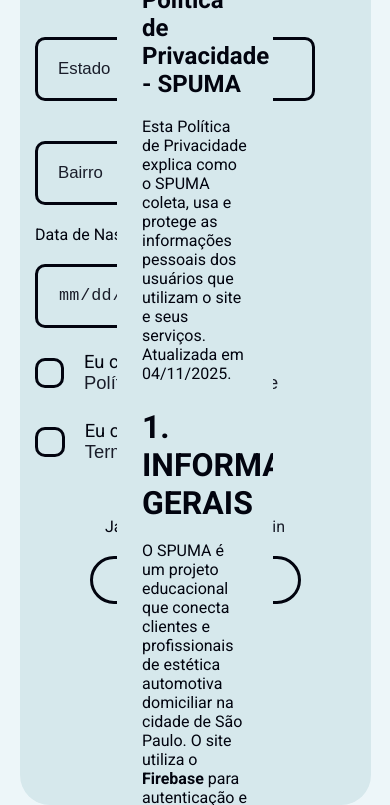
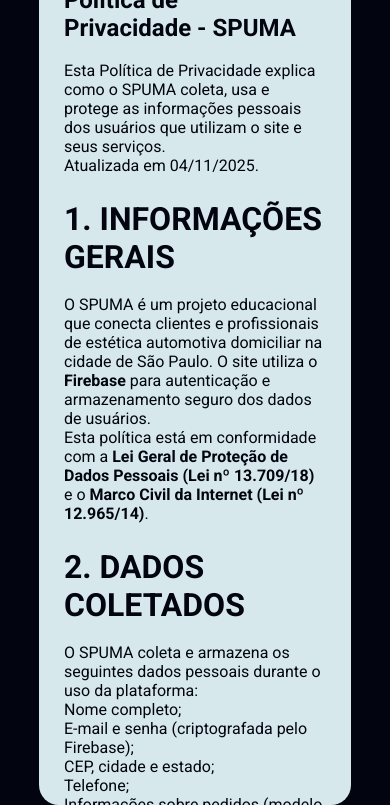
Before and after one commit to Joao-Habib-da-Silva/spumanovo, a plain HTML site: page Pages/cadastro.html in a window 390 px wide. Both pictures are taken after a click on the button "Políticas de privacidade". Shown: the part 724-1529 px from the top of the page. Drawn offline with nearby package versions, Linux system fonts and the light colour scheme.

Commit message:
ajustando responsividade

```diff
--- a/Assets/CSS/cadastro.css
+++ b/Assets/CSS/cadastro.css
@@ -133,13 +133,25 @@
 input::placeholder {
     color: var(--light-dark);
 }
+#fora {
+    background-color:rgb(2, 4, 15);
+    position: fixed;
+    display: none;
+    justify-content: center;
+    align-items: center;
+    width: 100vw;
+    height: 100vh;
+    z-index: 1000;
+}
+#fora.ligado {
+    display: flex;
+}
 #explicacao {
     width: 40%;
     left: 30%;
     z-index: 1000;
     background-color: var(--dark-light);
     border-radius: 20px;
-    position: fixed;
     display: none;
     height: 100vh;
     padding: 25px;
@@ -248,4 +260,8 @@
         width: 90%;
         margin-left: 0px;
     }
+    #explicacao {
+        width: 80%;
+        margin:0;
+    }
 }
--- a/Assets/Javascript/cadastro.js
+++ b/Assets/Javascript/cadastro.js
@@ -28,11 +28,17 @@
       console.error(error)
     }
 })
+const fora = window.document.getElementById("fora")
 button_politica.addEventListener("click", function() {
     explicacao.classList.add("ligado")
+    fora.classList.add("ligado")
     explicacao.innerHTML = `${privacidade}`
 })
+fora.addEventListener("click", function() {
+    fora.style.display = "none"
+})
 button_termos.addEventListener("click", function() {
+    fora.classList.add("ligado")
     explicacao.classList.add("ligado")
     explicacao.innerHTML = `${termos}`
 })
--- a/Assets/Javascript/pedido.js
+++ b/Assets/Javascript/pedido.js
@@ -100,10 +100,10 @@
   try {
     const pedidoRef = doc(db, "pedidos", id);
     await updateDoc(pedidoRef, { execucao_feita: true });
-    alert("✅ Pedido marcado como realizado!");
+    alert("Pedido marcado como realizado!");
   } catch (error) {
     console.error("Erro ao atualizar pedido:", error);
-    alert("❌ Erro ao atualizar pedido. Tente novamente.");
+    alert("Erro ao atualizar pedido. Tente novamente.");
   }
 }
 
--- a/Pages/cadastro.html
+++ b/Pages/cadastro.html
@@ -12,8 +12,10 @@
 </head>
 <body>
     <div id="container">
-        <div id="explicacao">
-
+        <div id="fora">
+            <div id="explicacao">
+            <div id="botao-sair"></div>
+        </div>
         </div>
         <button onclick="window.history.back()" id="volte"><</button>
         <div id="cadastro">
```
Also changed, not shown: Assets/IMG/spumaico4.png (added).
